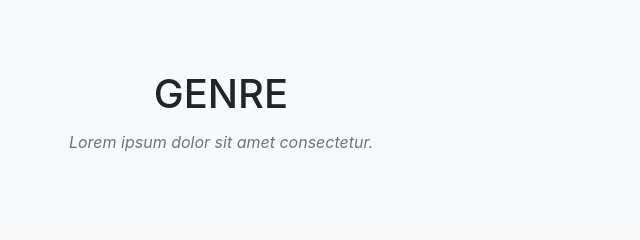
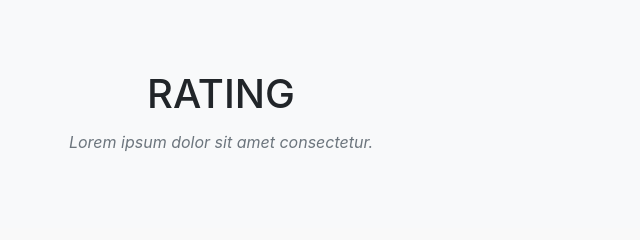
Before and after one commit to hashtagSELFIE/That-s-a-Wrap, a website with bundled scripts: page index.html in a window 1280 px wide. Shown: the part 2885-3125 px from the top of the page, 419-1059 px from the left. Built offline with nearby package versions, Linux system fonts and the light colour scheme; files whose address does not match are found by name; a web font is replaced by a local one.

Commit message:
Update index.html

```diff
--- a/index.html
+++ b/index.html
@@ -200,7 +200,7 @@
       <div class="container">
         <div class="row">
           <div class="col-lg-12 text-center">
-            <h2 class="section-heading text-uppercase">Genre</h2>
+            <h2 class="section-heading text-uppercase">Rating</h2>
             <h3 class="section-subheading text-muted">Lorem ipsum dolor sit amet consectetur.</h3>
             <!-- Chart Carousel -->
         <div class="container">
```
